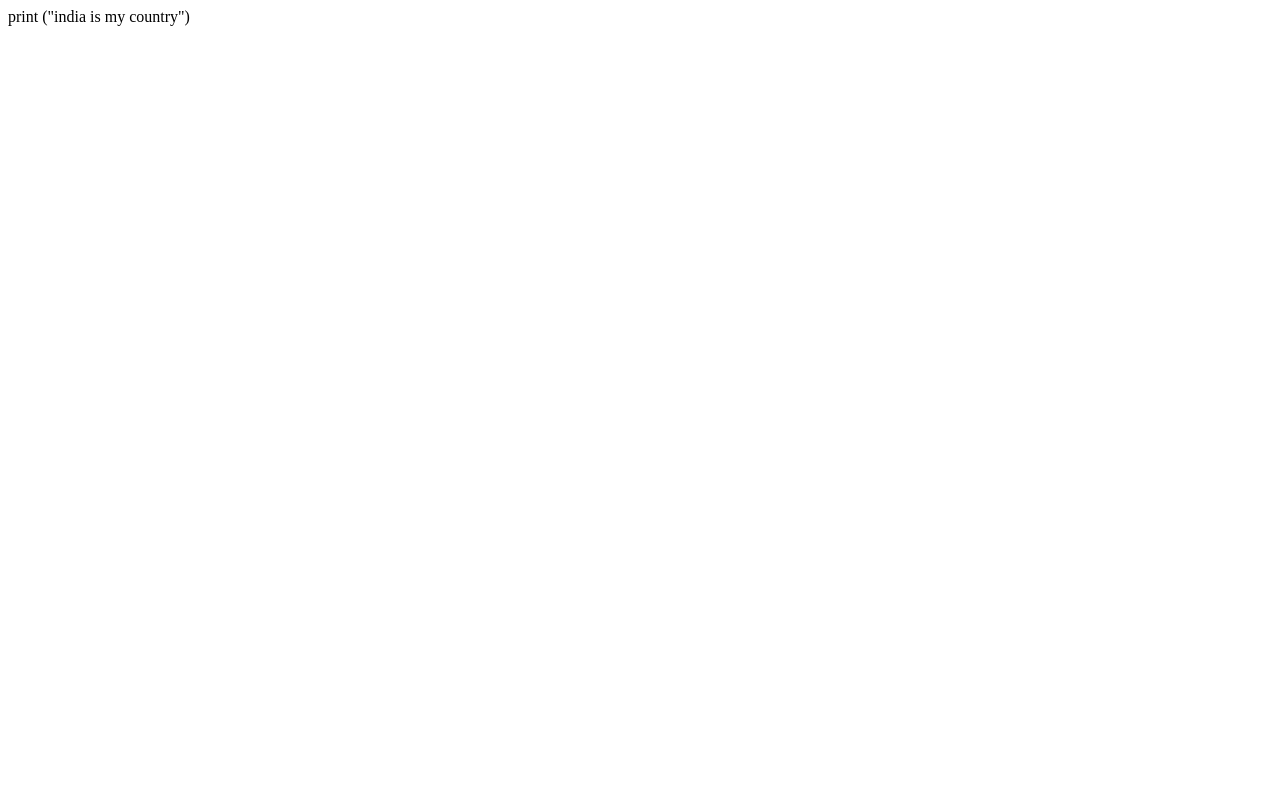
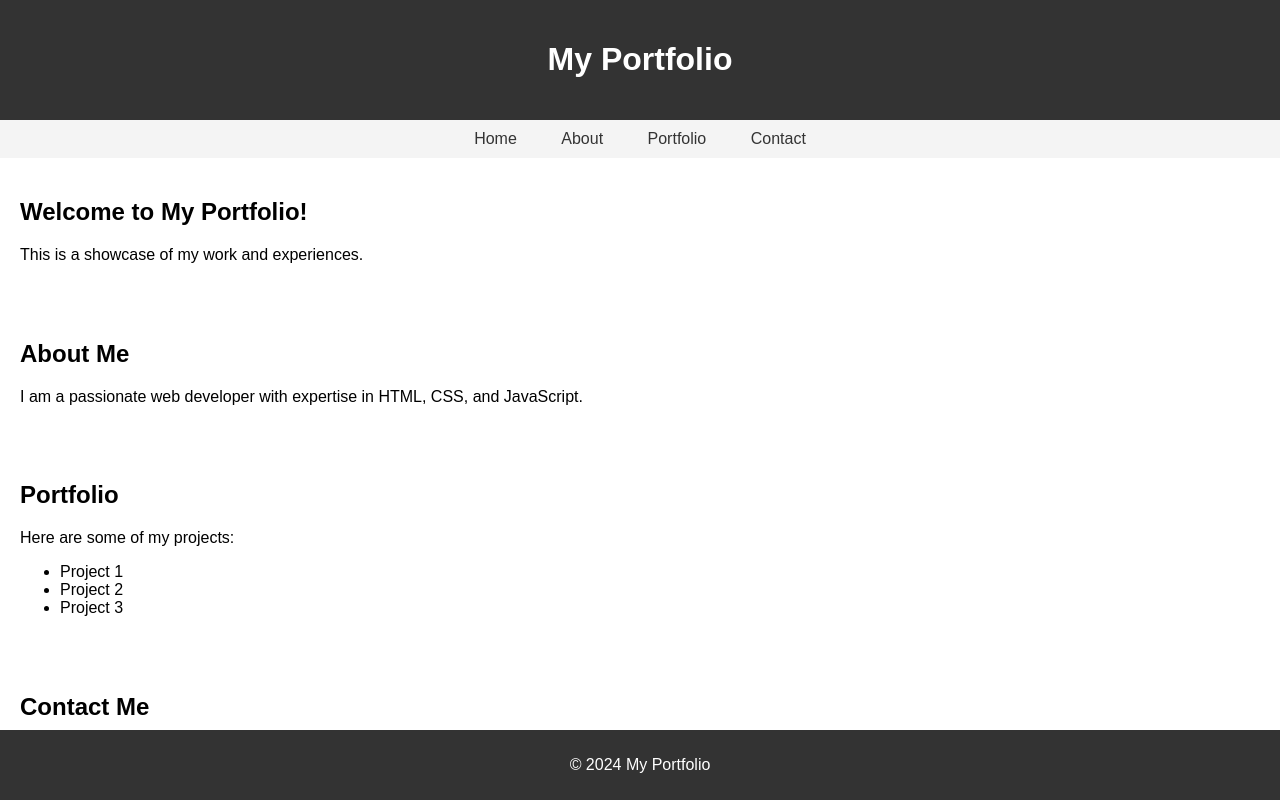
Before and after one commit to pavang1812/website, a plain HTML site: page index.html in a window 1280 px wide. Drawn offline with Linux system fonts and the light colour scheme.

Commit message:
edited html

```diff
--- a/index.html
+++ b/index.html
@@ -1 +1,81 @@
-print ("india is my country")
+<!DOCTYPE html>
+<html lang="en">
+<head>
+    <meta charset="UTF-8">
+    <meta name="viewport" content="width=device-width, initial-scale=1.0">
+    <title>My Portfolio</title>
+    <style>
+        body {
+            font-family: Arial, sans-serif;
+            margin: 0;
+            padding: 0;
+        }
+        header {
+            background-color: #333;
+            color: #fff;
+            padding: 20px;
+            text-align: center;
+        }
+        nav {
+            background-color: #f4f4f4;
+            padding: 10px 0;
+            text-align: center;
+        }
+        nav a {
+            text-decoration: none;
+            color: #333;
+            padding: 10px 20px;
+        }
+        nav a:hover {
+            background-color: #ddd;
+        }
+        section {
+            padding: 20px;
+        }
+        footer {
+            background-color: #333;
+            color: #fff;
+            text-align: center;
+            padding: 10px 0;
+            position: fixed;
+            bottom: 0;
+            width: 100%;
+        }
+    </style>
+</head>
+<body>
+    <header>
+        <h1>My Portfolio</h1>
+    </header>
+    <nav>
+        <a href="#home">Home</a>
+        <a href="#about">About</a>
+        <a href="#portfolio">Portfolio</a>
+        <a href="#contact">Contact</a>
+    </nav>
+    <section id="home">
+        <h2>Welcome to My Portfolio!</h2>
+        <p>This is a showcase of my work and experiences.</p>
+    </section>
+    <section id="about">
+        <h2>About Me</h2>
+        <p>I am a passionate web developer with expertise in HTML, CSS, and JavaScript.</p>
+    </section>
+    <section id="portfolio">
+        <h2>Portfolio</h2>
+        <p>Here are some of my projects:</p>
+        <ul>
+            <li>Project 1</li>
+            <li>Project 2</li>
+            <li>Project 3</li>
+        </ul>
+    </section>
+    <section id="contact">
+        <h2>Contact Me</h2>
+        <p>You can reach out to me via email at <a href="mailto:yourname@example.com">yourname@example.com</a>.</p>
+    </section>
+    <footer>
+        <p>&copy; 2024 My Portfolio</p>
+    </footer>
+</body>
+</html>
```
Also changed, not shown: style.css (added).
